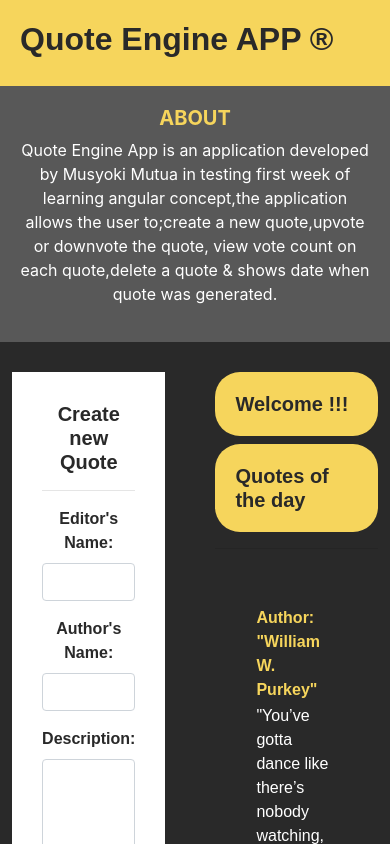
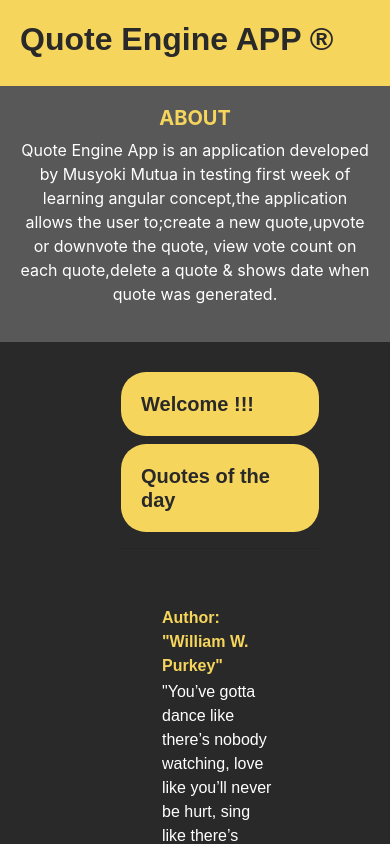
Before and after one commit to msyoki/Angular-week-1-IP, an Angular app: page / in a window 390 px wide. Shown: the top 844 px of the page. Built offline with nearby package versions, Linux system fonts and the light colour scheme.

Commit message:
add reverse flex wrap styling to content div for small screen

```diff
--- a/src/app/quote/quote.component.css
+++ b/src/app/quote/quote.component.css
@@ -38,6 +38,7 @@
     color: white;
     font-family: Arial, Helvetica, sans-serif;
     padding: 30px;
+    flex-wrap: wrap-reverse;
 
 }
 .quotelist{
```
